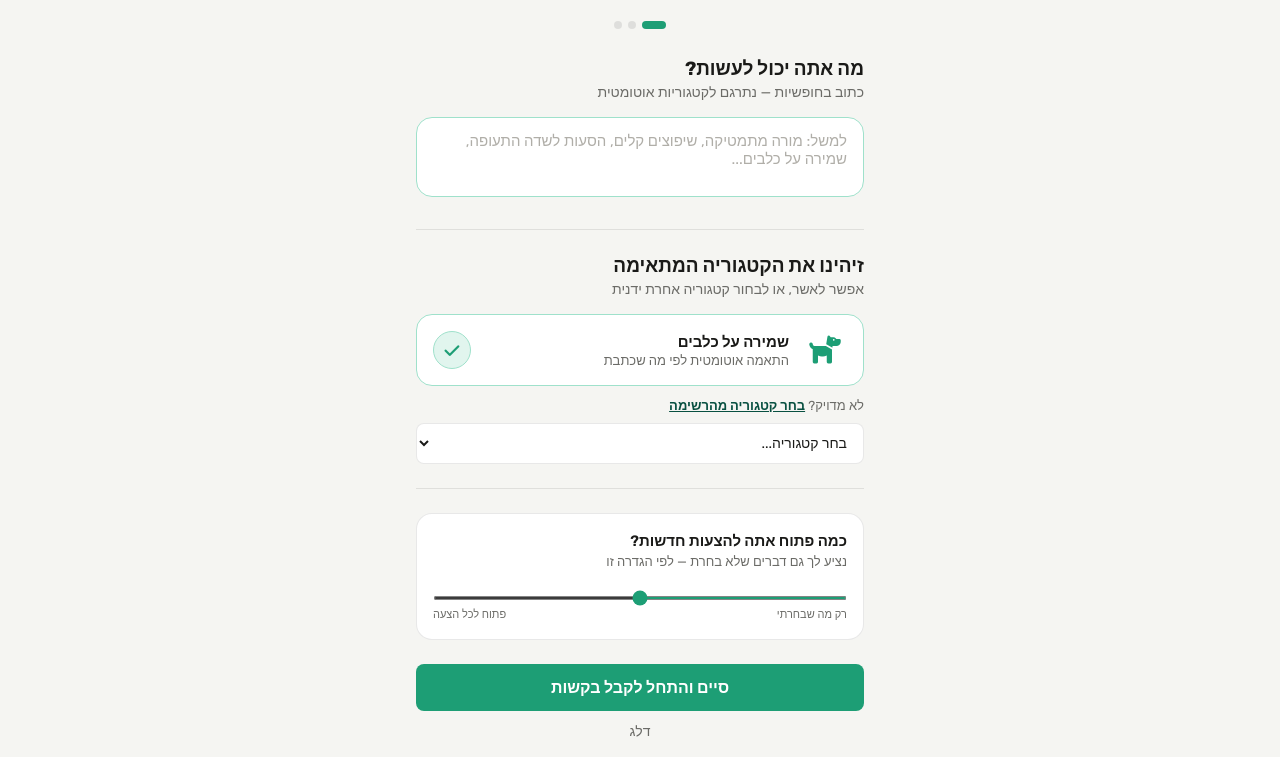
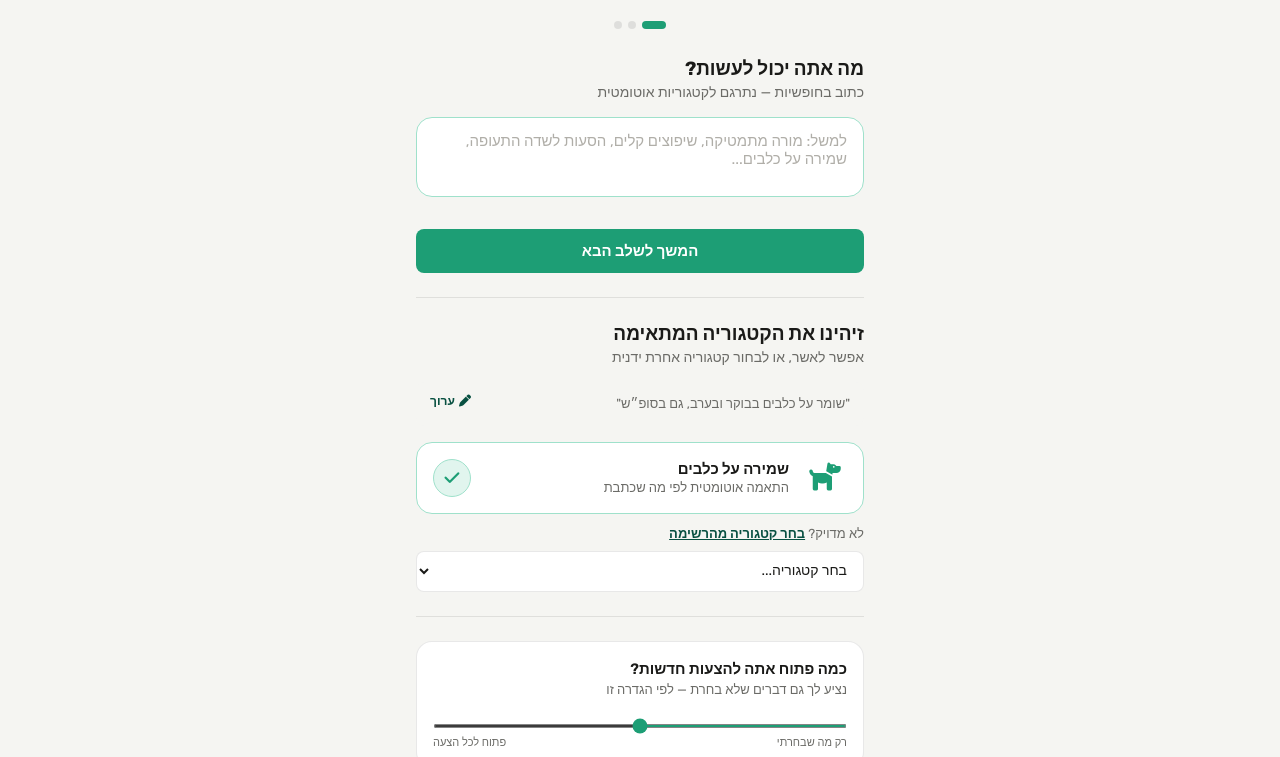
Before and after one commit to nethanel24/localfind-backend, a plain HTML site: page screens/onboarding_provider.html in a window 1280 px wide. Shown: the part 66-823 px from the top of the page. Drawn offline with Linux system fonts and the light colour scheme.

Commit message:
Add the detect-category button and edit-summary that were missing from the last commit

```diff
--- a/screens/onboarding_provider.html
+++ b/screens/onboarding_provider.html
@@ -49,6 +49,12 @@ body { font-family: var(--font-family); background: var(--color-background); col
   margin-bottom: 28px;
 }
 .free-input::placeholder { color: var(--color-placeholder); }
+
+.detect-btn { display: block; width: 100%; padding: 13px; background: var(--color-primary); color: #fff; border: none; border-radius: var(--border-radius-small); font-size: 15px; font-weight: 600; font-family: var(--font-family); text-align: center; cursor: pointer; margin-bottom: 24px; }
+
+.edit-summary { display: flex; align-items: flex-start; justify-content: space-between; gap: 12px; background: var(--color-background); border-radius: var(--border-radius-small); padding: 12px 14px; margin-bottom: 16px; }
+.edit-summary__text { font-size: 13px; color: var(--color-text-secondary); line-height: 1.5; }
+.edit-summary__edit { display: flex; align-items: center; gap: 4px; font-size: 12px; font-weight: 600; color: var(--color-primary-dark); text-decoration: none; flex-shrink: 0; white-space: nowrap; }
 
 .divider { border: none; border-top: 0.5px solid var(--color-border); margin-bottom: 24px; }
 
@@ -117,11 +123,18 @@ body { font-family: var(--font-family); background: var(--color-background); col
   <div class="section-sub">כתוב בחופשיות — נתרגם לקטגוריות אוטומטית</div>
   <textarea class="free-input" placeholder="למשל: מורה מתמטיקה, שיפוצים קלים, הסעות לשדה התעופה, שמירה על כלבים..."></textarea>
 
+  <button class="detect-btn">המשך לשלב הבא</button>
+
   <hr class="divider"/>
 
   <!-- STEP 2 -->
   <div class="section-title">זיהינו את הקטגוריה המתאימה</div>
   <div class="section-sub">אפשר לאשר, או לבחור קטגוריה אחרת ידנית</div>
+
+  <div class="edit-summary">
+    <div class="edit-summary__text">"שומר על כלבים בבוקר ובערב, גם בסופ״ש"</div>
+    <a href="#" class="edit-summary__edit"><i class="fa-solid fa-pen"></i> ערוך</a>
+  </div>
 
   <div class="suggestion-card">
     <div class="suggestion-card__icon"><i class="fa-solid fa-dog"></i></div>
```
